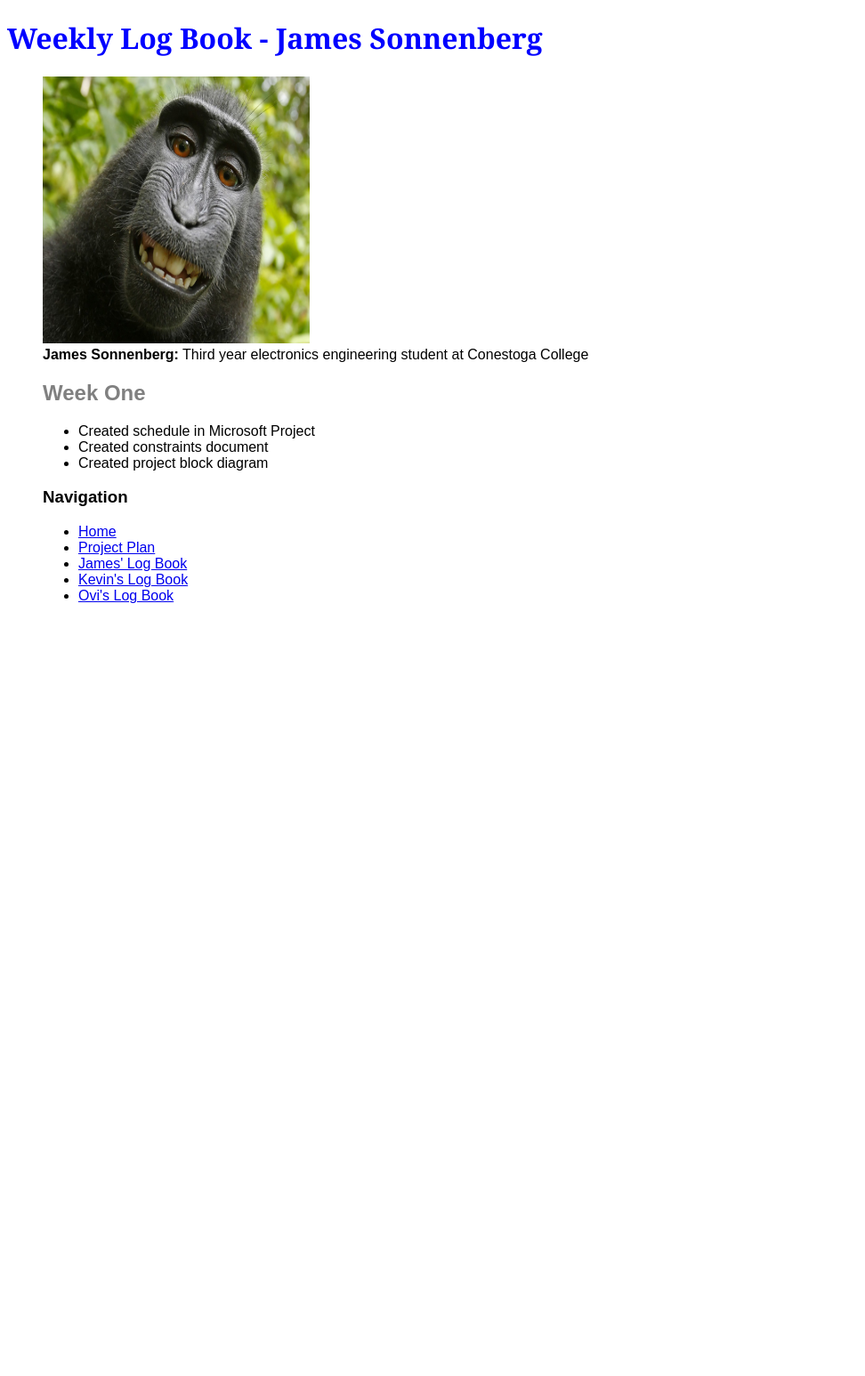
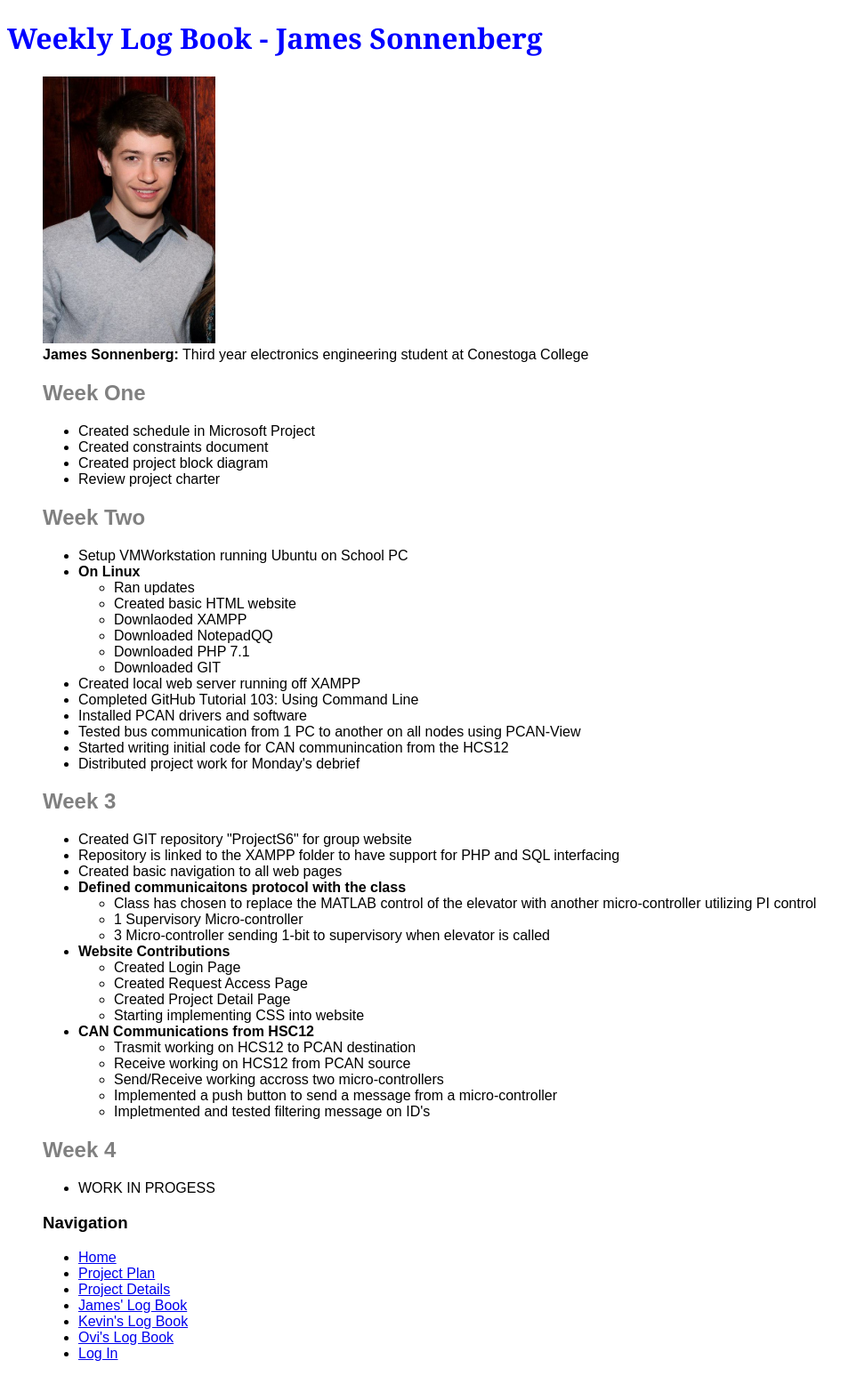
Before and after one commit to Jsonnenberg6500/ProjectS6, a PHP site: page /james-logbook.html in a window 1280 px wide. Shown: the whole page at 89% size, without its empty margins (0-972 px from the left). Before the commit the page ends 678 px from the top, so only its background shows below. Run offline with PHP 8.4, Linux system fonts and the light colour scheme.

Commit message:
Week 2-3 Update
Added pages....

```diff
--- a/css/project_details_style.css
+++ b/css/project_details_style.css
@@ -33,7 +33,7 @@ figcaption{ text-align: center;
 
 .mkunderlined{text-decoration: underline;}
 
-html {	border-width: auto 950px auto 950px;
+body {	border-width: 950px auto 950px auto;
 		border-style: solid solid solid solid;
 		border-color: black black black black;
 		margin: 1px 1px 1px 1px;
--- a/james-logbook.html
+++ b/james-logbook.html
@@ -10,7 +10,7 @@
 
 		<!--Adding image of myself-->
 		<figure>
-			<img src="images/me.jpg" alt="Image of James" title="James Selfie" width="300"/>
+			<img src="images/james.jpg" alt="Image of James" title="James Selfie"/>
 			<figcaption><b>James Sonnenberg:</b> Third year electronics engineering student at Conestoga College </figcaption>
 
 		<h2>Week One</h2>
@@ -18,6 +18,60 @@
 			<li>Created schedule in Microsoft Project</li>
 			<li>Created constraints document</li>
 			<li>Created project block diagram</li>
+			<li>Review project charter</li>
+		</ul>
+
+		<h2>Week Two</h2>
+		<ul>
+			<li>Setup VMWorkstation running Ubuntu on School PC</li>
+			<li><b>On Linux</b></li>
+			<ul>
+				<li>Ran updates</li>
+				<li>Created basic HTML website</li>
+				<li>Downlaoded XAMPP</li>
+				<li>Downloaded NotepadQQ</li>
+				<li>Downloaded PHP 7.1</li>
+				<li>Downloaded GIT</li>
+			</ul>
+			<li>Created local web server running off XAMPP</li>
+			<li>Completed GitHub Tutorial 103: Using Command Line</li>
+			<li>Installed PCAN drivers and software</li>
+			<li>Tested bus communication from 1 PC to another on all nodes using PCAN-View</li>
+			<li>Started writing initial code for CAN communincation from the HCS12</li>
+			<li>Distributed project work for Monday's debrief</li>
+		</ul>
+
+		<h2>Week 3</h2>
+		<ul>
+			<li>Created GIT repository "ProjectS6" for group website</li>
+			<li>Repository is linked to the XAMPP folder to have support for PHP and SQL interfacing</li>
+			<li>Created basic navigation to all web pages</li>
+			<li><b>Defined communicaitons protocol with the class</b></li>
+			<ul>
+				<li>Class has chosen to replace the MATLAB control of the elevator with another micro-controller utilizing PI control</li>
+				<li>1 Supervisory Micro-controller</li>
+				<li>3 Micro-controller sending 1-bit to supervisory when elevator is called</li>
+			</ul>
+			<li><b>Website Contributions</b></li>
+			<ul>
+				<li>Created Login Page</li>
+				<li>Created Request Access Page</li>
+				<li>Created Project Detail Page</li>
+				<li>Starting implementing CSS into website</li>
+			</ul>
+			<li><b>CAN Communications from HSC12</b></li>
+			<ul>
+				<li>Trasmit working on HCS12 to PCAN destination</li>
+				<li>Receive working on HCS12 from PCAN source</li>
+				<li>Send/Receive working accross two micro-controllers</li>
+				<li>Implemented a push button to send a message from a micro-controller</li>
+				<li>Impletmented and tested filtering message on ID's</li>
+			</ul>
+		</ul>
+
+		<h2>Week 4</h2>
+		<ul>
+			<li>WORK IN PROGESS</li>
 		</ul>
 
 		<h3>Navigation</h3>
@@ -25,9 +79,11 @@
 			<ul>
 				<li><a href="index.html">Home</a></li>
 				<li><a href="project-plan.html">Project Plan</a></li>
+				<li><a href="project-details.html">Project Details</a></li>
 				<li><a href="james-logbook.html">James' Log Book</a></li>
 				<li><a href="kevin-logbook.html">Kevin's Log Book</a></li>
 				<li><a href="ovi-logbook.html">Ovi's Log Book</a></li>
+				<li><a href="login.html">Log In</a></li>
 			</ul>
 		</nav>
 
--- a/kevin-logbook.html
+++ b/kevin-logbook.html
@@ -22,9 +22,11 @@
 			<ul>
 				<li><a href="index.html">Home</a></li>
 				<li><a href="project-plan.html">Project Plan</a></li>
+				<li><a href="project-details.html">Project Details</a></li>
 				<li><a href="james-logbook.html">James' Log Book</a></li>
 				<li><a href="kevin-logbook.html">Kevin's Log Book</a></li>
 				<li><a href="ovi-logbook.html">Ovi's Log Book</a></li>
+				<li><a href="login.html">Log In</a></li>
 			</ul>
 		</nav>
 </body>
--- a/ovi-logbook.html
+++ b/ovi-logbook.html
@@ -24,9 +24,11 @@
 			<ul>
 				<li><a href="index.html">Home</a></li>
 				<li><a href="project-plan.html">Project Plan</a></li>
+				<li><a href="project-details.html">Project Details</a></li>
 				<li><a href="james-logbook.html">James' Log Book</a></li>
 				<li><a href="kevin-logbook.html">Kevin's Log Book</a></li>
 				<li><a href="ovi-logbook.html">Ovi's Log Book</a></li>
+				<li><a href="login.html">Log In</a></li>
 			</ul>
 		</nav>
 
```
Also changed, not shown: index.html (+8 -0 lines), project-details.html (+14 -0 lines), project-plan.html (+11 -2 lines), images/BlockDiagram.jpg (added), images/james.jpg (added), images/protocol.JPG (added), images/protocol.PNG (added).
